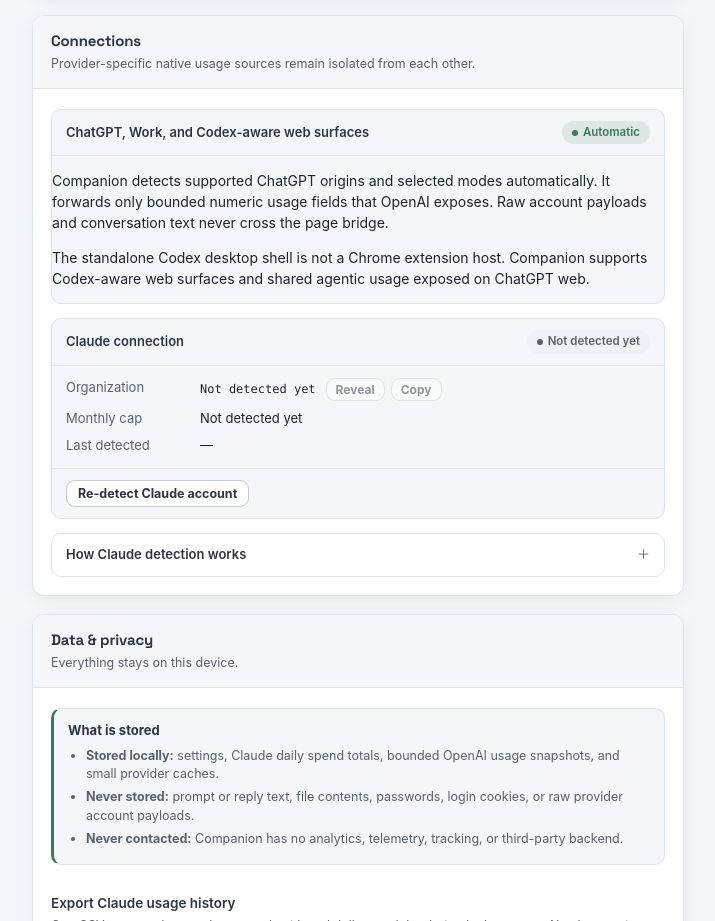
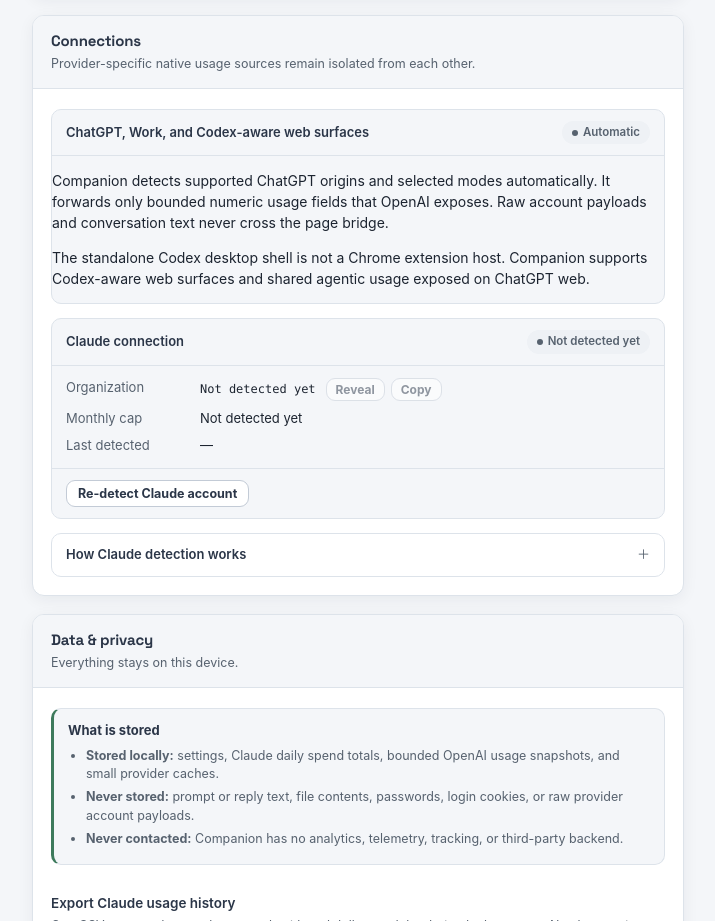
Before and after one commit to zgbrenner/companion, a browser extension: page src/options.html in a window 1280 px wide. Shown: the part 1605-2526 px from the top of the page, without its empty margins (386-1101 px from the left). Drawn offline with Linux system fonts and the light colour scheme.

Commit message:
fix: improve automatic status contrast

```diff
--- a/src/options.html
+++ b/src/options.html
@@ -133,7 +133,7 @@
         <div class="card-header"><h2>Connections</h2><p>Provider-specific native usage sources remain isolated from each other.</p></div>
         <div class="card-body">
           <div class="panel">
-            <div class="panel-head"><span class="panel-title">ChatGPT, Work, and Codex-aware web surfaces</span><span class="badge badge-ok">Automatic</span></div>
+            <div class="panel-head"><span class="panel-title">ChatGPT, Work, and Codex-aware web surfaces</span><span class="badge badge-muted">Automatic</span></div>
             <p>Companion detects supported ChatGPT origins and selected modes automatically. It forwards only bounded numeric usage fields that OpenAI exposes. Raw account payloads and conversation text never cross the page bridge.</p>
             <p>The standalone Codex desktop shell is not a Chrome extension host. Companion supports Codex-aware web surfaces and shared agentic usage exposed on ChatGPT web.</p>
           </div>
```
